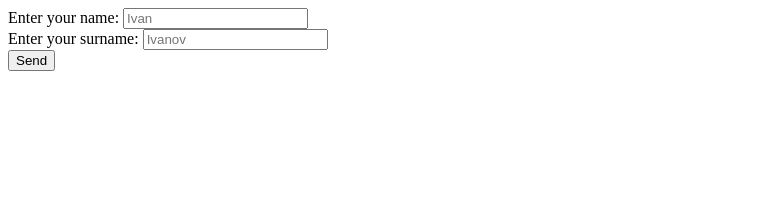
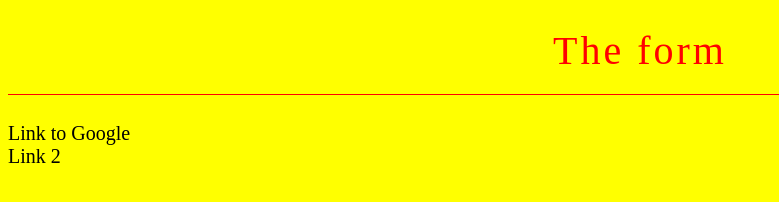
Before and after one commit to maryapple/SberJS, a plain HTML site: page Homework1/index.html in a window 1280 px wide. Shown: the whole page, without its empty margins (0-779 px from the left). Drawn offline with Linux system fonts and the light colour scheme.

Commit message:
add style

```diff
--- a/Homework1/index.html
+++ b/Homework1/index.html
@@ -3,9 +3,15 @@
 <head>
 	<meta charset="UTF-8">
 	<title>The form</title>
+	<link rel="stylesheet" href="style.css">
 </head>
 <body>
-	<form>
+	<h1>The form</h1>
+	<a href="https://www.google.com">Link to Google</a>
+
+	<a id="link2" href="">Link 2</a>
+
+	<!-- <form>
 		<div>
 			<label for="name">Enter your name: </label>
 			<input type="text" name="name" id="name" placeholder="Ivan" pattern="[A-Za-zА-Яа-яЁё]{2,}" required>
@@ -17,6 +23,6 @@
 		</div>
 
 		<button type="submit">Send</button>
-	</form>
+	</form> -->
 </body>
 </html>
--- /dev/null
+++ b/Homework1/style.css
@@ -0,0 +1,23 @@
+body {
+	background-color: yellow;
+}
+
+h1 {
+	font-size: 40px;
+	color: red;
+	font-weight: 200;
+	text-align: center;
+	letter-spacing: 3px;
+	border-bottom: 1px solid red;
+	padding-bottom: 20px;
+}
+
+a {
+	text-decoration: none;
+	font-size: 20px;
+	color: black;
+}
+
+#link2 {
+	display: block;
+}
```
